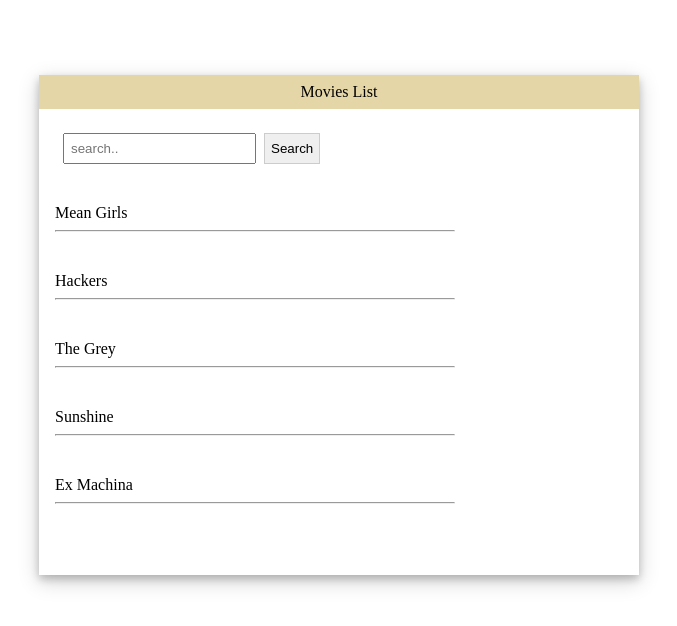
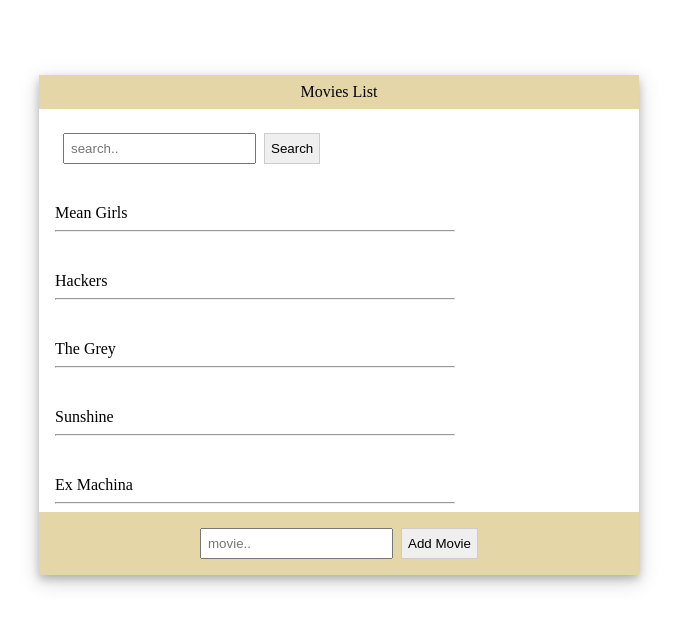
Before and after one commit to FermiDirak/MovieManager, a React app: page / in a window 1280 px wide. Shown: the top 626 px of the page, without its empty margins (301-978 px from the left). Built offline with nearby package versions, Linux system fonts and the light colour scheme; the HTML template or start-up script is replaced by a standard one.

Commit message:
starting to look sweet

```diff
--- a/client/src/components/AddMovie.jsx
+++ b/client/src/components/AddMovie.jsx
@@ -0,0 +1,65 @@
+import React from 'react';
+import ReactDOM  from 'react-dom';
+import PropTypes from 'prop-types';
+
+class AddMovie extends React.Component {
+	constructor() {
+		super();
+		this.state = {
+			inputText: '',
+		};
+	}
+
+	onChangeText(event) {
+		this.setState({inputText: event.target.value});
+	}
+
+	onSubmit() {
+		this.props.onSubmit(this.state.inputText);
+	}
+
+	render() {
+		let styles = {
+			searchBox: {
+				display: 'flex',
+				flexDirection: 'row',
+				justifyContent: 'center',
+				alignSelf: 'flex-bottom',
+				background: '#E4D6A7',
+				padding: '16px',
+			},
+
+			input: {
+				padding: '6px',
+				fontSize: '10pt',
+			},
+
+			button: {
+				marginLeft: '8px',
+				border: '1px solid #ccc',
+			},
+		};
+
+		return (
+			<div style={styles.searchBox}>
+				<input type='text'
+					placeholder='movie..'
+					style={styles.input}
+					onChange={(event) => {this.onChangeText(event)}}
+				/>
+				<button
+					style={styles.button}
+					onClick={() => {this.onSubmit()}}
+				>
+					Add Movie
+				</button>
+			</div>
+		);
+	}
+}
+
+AddMovie.PropTypes = {
+	onSubmit: PropTypes.func,
+}
+
+export default AddMovie;
--- a/client/src/components/Movie.jsx
+++ b/client/src/components/Movie.jsx
@@ -2,19 +2,43 @@ import React from 'react';
 import ReactDOM  from 'react-dom';
 import PropTypes from 'prop-types';
 
-var Movie = (props) => {
+import MovieDetails from './MovieDetails.jsx';
+
+class Movie extends React.Component {
+	constructor() {
+		super();
+
+		this.state = {
+			toggled: false,
+		};
+	}
+
+	onClick() {
+		this.setState({toggled: !this.state.toggled});
+	}
+
+	render() {
 		let style = {
 			margin: '8px',
 			padding: '8px',
 			width: '400px',
 			borderRadius: '4px',
 		}
+
 		return (
-		<span style={style}>
-			{props.movie.title}
+			<span style={style}
+				onClick={() => {this.onClick()}}
+			>
+				{this.props.movie.title}
+				{
+					this.state.toggled && this.props.movie.description
+						? <MovieDetails movie={this.props.movie}/>
+						: undefined
+				}
 				<hr/>
 			</span>
 		);
+	}
 };
 
 Movie.propTypes = {
--- a/client/src/components/MovieDetails.jsx
+++ b/client/src/components/MovieDetails.jsx
@@ -0,0 +1,24 @@
+import React from 'react';
+import ReactDOM  from 'react-dom';
+import PropTypes from 'prop-types';
+
+var MovieDetails = (props) => {
+	var { movie } = props;
+
+	let style = {
+		paddingLeft: '8px',
+		fontSize: '8pt',
+	};
+
+	return (
+		<div style={style}>
+			{movie.description}
+		</div>
+	);
+};
+
+MovieDetails.propTypes = {
+	movie: PropTypes.object
+};
+
+export default MovieDetails;
--- a/client/src/components/MoviesList.jsx
+++ b/client/src/components/MoviesList.jsx
@@ -11,6 +11,8 @@ var MovieList = (props) => {
 	let style = {
 		display: 'flex',
 		flexDirection: 'column',
+		height: '100%',
+		overflow: 'scroll',
 	}
 
 	let moviesList = movies.map(function(movie, index) {
--- a/client/src/components/NoMovie.jsx
+++ b/client/src/components/NoMovie.jsx
@@ -7,6 +7,7 @@ var NoMovie = () => {
 		width: '100%',
 		textAlign: 'center',
 		color: 'grey',
+		margin: '16px',
 	}
 	return (
 		<span style={style}>
--- a/client/src/components/Search.jsx
+++ b/client/src/components/Search.jsx
@@ -60,7 +60,7 @@ class Search extends React.Component {
 }
 
 Search.propTypes = {
-	onSearch: PropTypes.func,
+	onSearch: PropTypes.func //takes in the text in the input field,
 }
 
 export default Search;
--- a/client/src/index.jsx
+++ b/client/src/index.jsx
@@ -1,8 +1,9 @@
 import React from 'react';
 import ReactDOM  from 'react-dom';
 
+import Search from './components/Search.jsx';
+import AddMovie from './components/AddMovie.jsx';
 import MoviesList from './components/MoviesList.jsx';
-import Search from './components/Search.jsx';
 import NoMovie from './components/NoMovie.jsx';
 
 class MovieList extends React.Component {
@@ -10,13 +11,14 @@ class MovieList extends React.Component {
     super();
     this.state = {
       movies: [
-        {title: 'Mean Girls'},
-        {title: 'Hackers'},
-        {title: 'The Grey'},
-        {title: 'Sunshine'},
-        {title: 'Ex Machina'},
+        {title: 'Mean Girls', description: 'Really cool movie'},
+        {title: 'Hackers', description: 'haha thats a good movie'},
+        {title: 'The Grey', description: 'Whats up grey'},
+        {title: 'Sunshine', description: 'Boring snooze fest'},
+        {title: 'Ex Machina', description: 'I kinda liked it'},
       ],
       selectedMovies: [
+        /* filled in by search */
       ],
     }
   }
@@ -31,6 +33,15 @@ class MovieList extends React.Component {
     });
 
     this.setState({selectedMovies: selectedMovies});
+  }
+
+  onAdd(movieTitle) {
+    var movies = this.state.movies;
+    movies.push({title: movieTitle, description: 'no desc'});
+
+    this.setState({movies: movies});
+
+    this.onSearch('');
   }
 
   render() {
@@ -56,11 +67,15 @@ class MovieList extends React.Component {
       <div style={styles.app}>
         <span style={styles.header}>Movies List</span>
         <Search onSearch={(searchText) => {this.onSearch(searchText)}}/>
+
         {
           this.state.selectedMovies.length !== 0
             ? <MoviesList movies={this.state.selectedMovies}/>
             : <NoMovie/>
         }
+
+        <AddMovie onSubmit={(movieTitle) => {this.onAdd(movieTitle)}}/>
+
       </div>
     );
   }
```
Also changed, not shown: 1 other file (tests, documents, lock files or other folders). Lines whose indentation alone changed are shown as unchanged.
